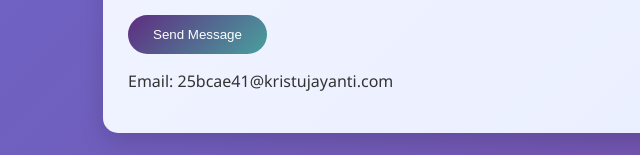
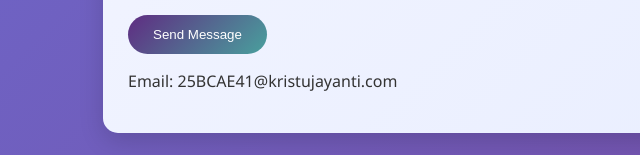
Before and after one commit to nada-student/student-profile-webapp, a plain HTML site: page frontend/index.html in a window 1280 px wide. Shown: the part 1734-1889 px from the top of the page, 0-640 px from the left. Drawn offline with Linux system fonts and the light colour scheme.

Commit message:
update portfolio

```diff
--- a/frontend/index.html
+++ b/frontend/index.html
@@ -67,7 +67,7 @@
       <button type="submit">Send Message</button>
     </form>
 
-    <p>Email: 25bcae41@kristujayanti.com</p>
+    <p>Email: 25BCAE41@kristujayanti.com</p>
   </section>
 
   <script src="script.js"></script>
```
